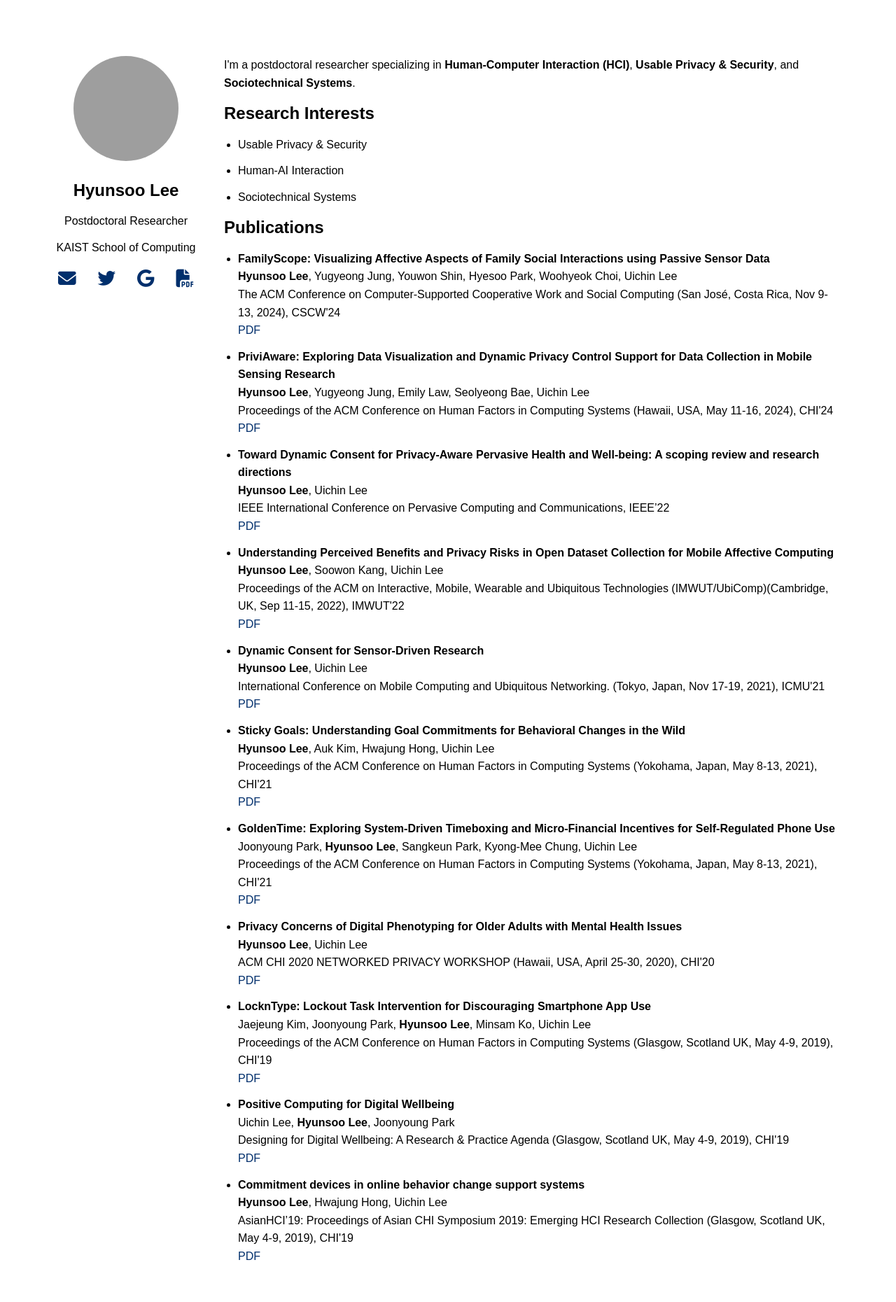
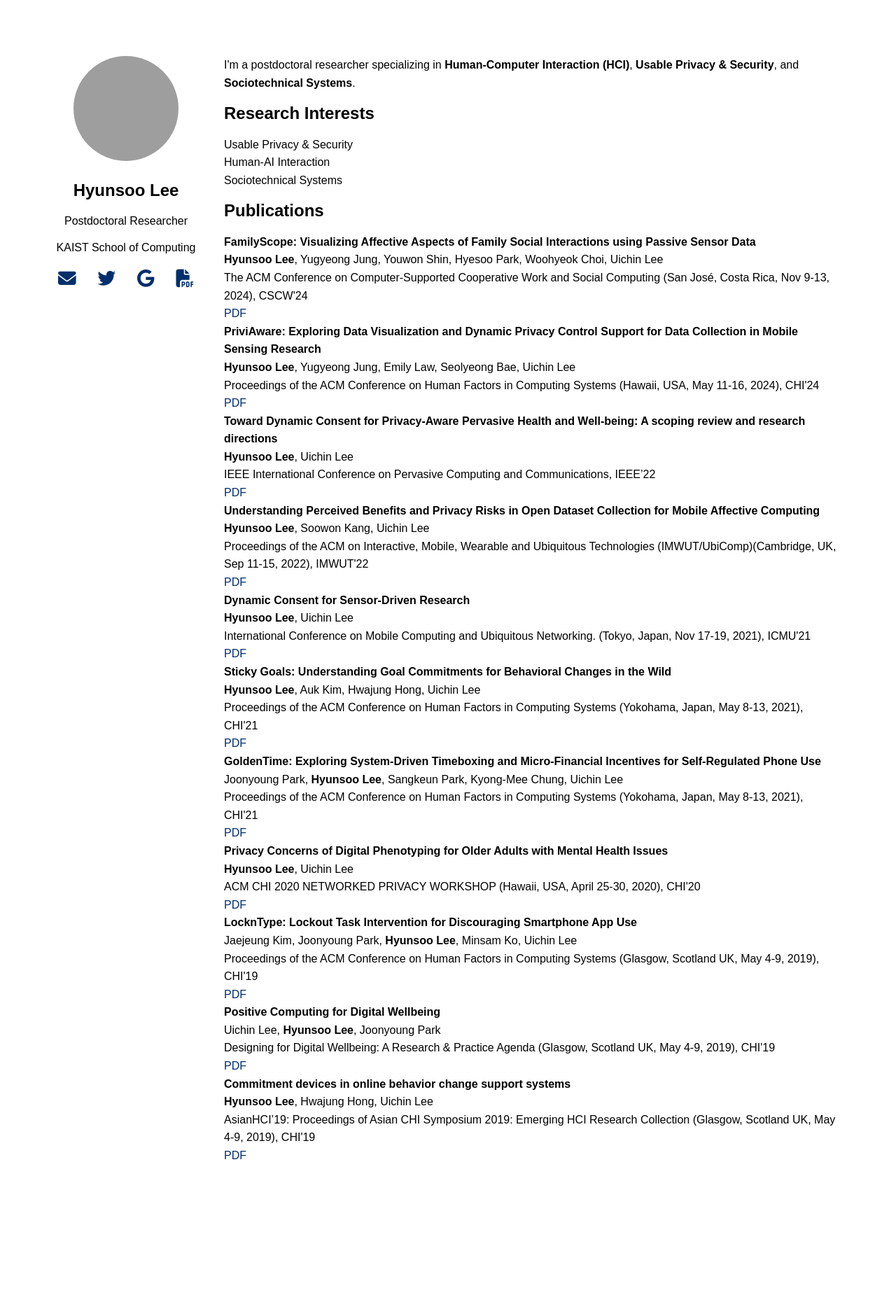
Before and after one commit to hslee90/hslee90.github.io, a Jekyll site: the page built from index.md, in a window 1280 px wide. Shown: the whole page at 70% size. Built offline with Jekyll 4.4.1, drawn with Linux system fonts in a browser that asks for light colours; nearby versions of some CDN libraries; after the commit the page ends 1716 px from its top, so only the background shows below that; grey boxes are pictures that could not be loaded.

Commit message:
Update style.css

```diff
--- a/assets/css/style.css
+++ b/assets/css/style.css
@@ -75,13 +75,31 @@ h1, h2, h3 {
 }
 
 /* publication 등 본문 단락 간 간격 */
-p, ul, li {
+p {
   margin-bottom: 12px;
 }
 
-/* publication 목록 스타일 */
+/* 목록 간격 공통 설정 */
 ul {
-  padding-left: 20px;
+  padding-left: 0;
+  list-style-type: none;
+  margin-bottom: 12px;
+}
+
+/* publication 항목 사이 간격 */
+#publications li {
+  margin-bottom: 24px;
+}
+
+/* research interests 줄 간격 및 항목 간격 좁히기 */
+#research-interests ul {
+  padding-left: 0;
+  list-style: none;
+}
+
+#research-interests li {
+  margin-bottom: 4px;
+  line-height: 1.3;
 }
 
 /* 링크 스타일 */
@@ -136,12 +154,3 @@ a:hover {
     padding-left: 0;
   }
 }
-
-/* Research Interests 항목 간격 줄이기 */
-#research-interests ul {
-    padding-left: 0; /* 기본 왼쪽 여백 제거 */
-}
-
-#research-interests li {
-    margin-bottom: 5px; /* 항목 간 간격을 좁게 설정 */
-}
```
